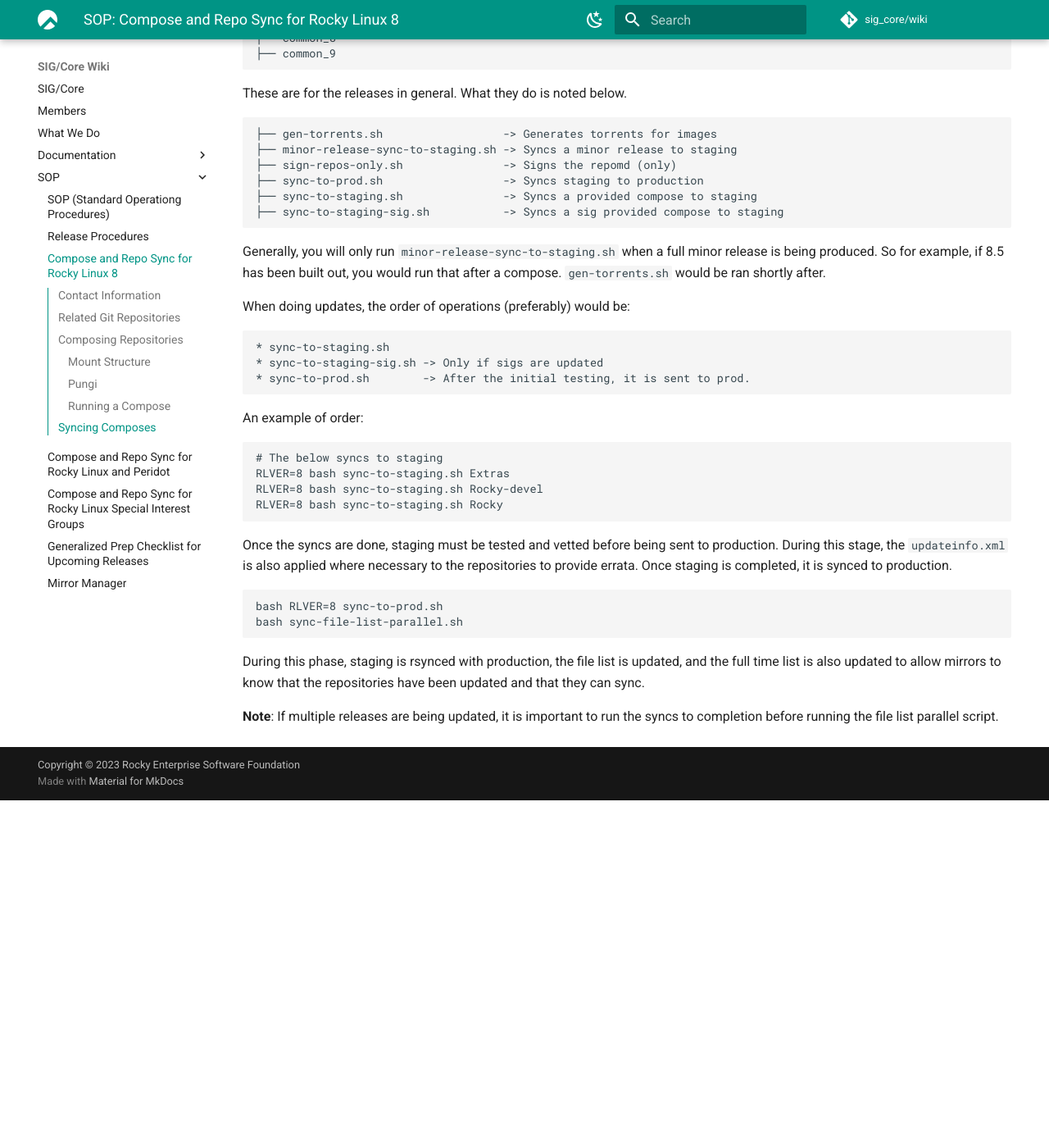
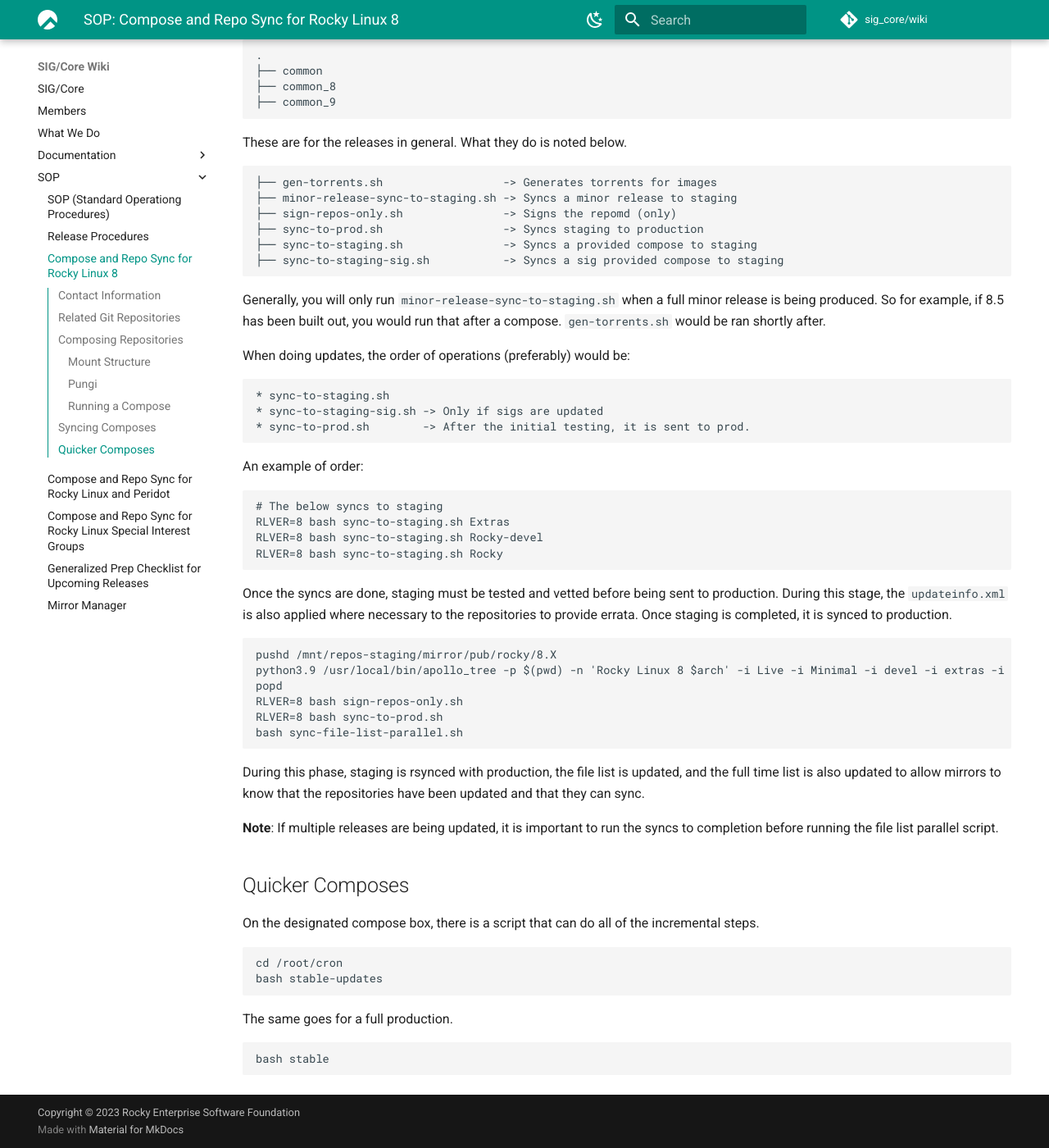
Before and after one commit to rocky-linux/sig-core-wiki, an MkDocs documentation site: the page built from docs/sop/sop_compose_8.md, in a window 1280 px wide and 1400 px high, scrolled down 2521 px. Shown: the whole window at 82% size. Built offline with MkDocs 1.6.1 and Material for MkDocs 9.7.7, drawn with Linux system fonts in a browser that asks for light colours; before the commit the page ends 3497 px from its top, so only the background shows below that; some of the changed text lies outside the part shown.

Commit message:
point out simplified steps

````diff
--- a/docs/sop/sop_compose_8.md
+++ b/docs/sop/sop_compose_8.md
@@ -55,6 +55,7 @@
 * `produce-X-full.sh` -> Generates a full compose for X major release, including extras, plus, and devel in one go.
 * `updates-X.sh` -> Generates a smaller compose for X major release, typically set to the current minor release according to `rX.conf`
 * `updates-X-NAME.sh` -> Generates a compose for the specific compose, such as NFV, Rocky-devel, Extras, or Plus
+* `updates-X-full.sh` -> Generates a full incremental compose for the X release, which includes extras, plus, and devel in one go. Does NOT make ISO's.
 
 When these scripts are ran, they generate an appropriate directory under `/mnt/compose/X` with a directory and an accompanying symlink. For example. If an update to `Rocky` was made using `updates-8.sh`, the below would be made:
 
@@ -122,10 +123,29 @@
 Once the syncs are done, staging must be tested and vetted before being sent to production. During this stage, the `updateinfo.xml` is also applied where necessary to the repositories to provide errata. Once staging is completed, it is synced to production.
 
 ```
-bash RLVER=8 sync-to-prod.sh
+pushd /mnt/repos-staging/mirror/pub/rocky/8.X
+python3.9 /usr/local/bin/apollo_tree -p $(pwd) -n 'Rocky Linux 8 $arch' -i Live -i Minimal -i devel -i extras -i images -i isos -i live -i metadata -i Devel -i plus -i nfv
+popd
+RLVER=8 bash sign-repos-only.sh
+RLVER=8 bash sync-to-prod.sh
 bash sync-file-list-parallel.sh
 ```
 
 During this phase, staging is rsynced with production, the file list is updated, and the full time list is also updated to allow mirrors to know that the repositories have been updated and that they can sync.
 
 **Note**: If multiple releases are being updated, it is important to run the syncs to completion before running the file list parallel script.
+
+## Quicker Composes
+
+On the designated compose box, there is a script that can do all of the incremental steps.
+
+```
+cd /root/cron
+bash stable-updates
+```
+
+The same goes for a full production.
+
+```
+bash stable
+```
````
Also changed, not shown: docs/sop/sop_compose.md (+14 -2 lines).
